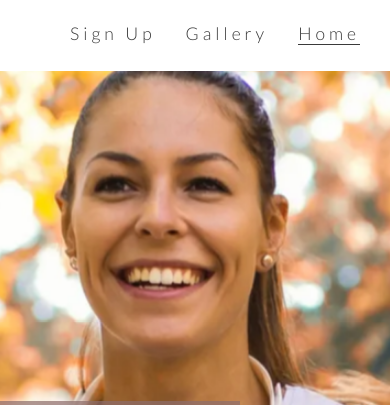
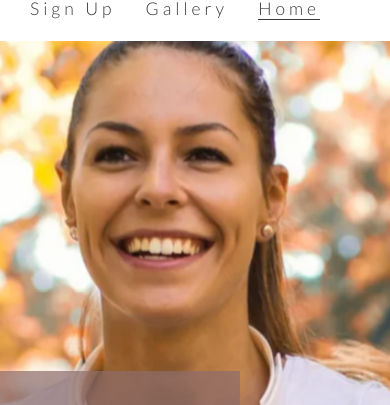
Before and after one commit to Kay-ddggxh/ci-love-running, a plain HTML site: page index.html in a window 390 px wide. Shown: the part 79-484 px from the top of the page. Drawn offline with nearby package versions, Linux system fonts and the light colour scheme.

Commit message:
style menu area for screens 950px width and down

```diff
--- a/assets/css/style.css
+++ b/assets/css/style.css
@@ -280,3 +280,14 @@ footer {
         display: none;
     }
 }
+
+/* for medium screen sizes from 950px width and down */
+@media screen and (max-width: 950px) {
+    #menu {
+        clear: left;
+        float: left;
+        margin-left: 30px;
+        margin-bottom: 20px;
+        line-height: 25px;
+    }
+}
```
